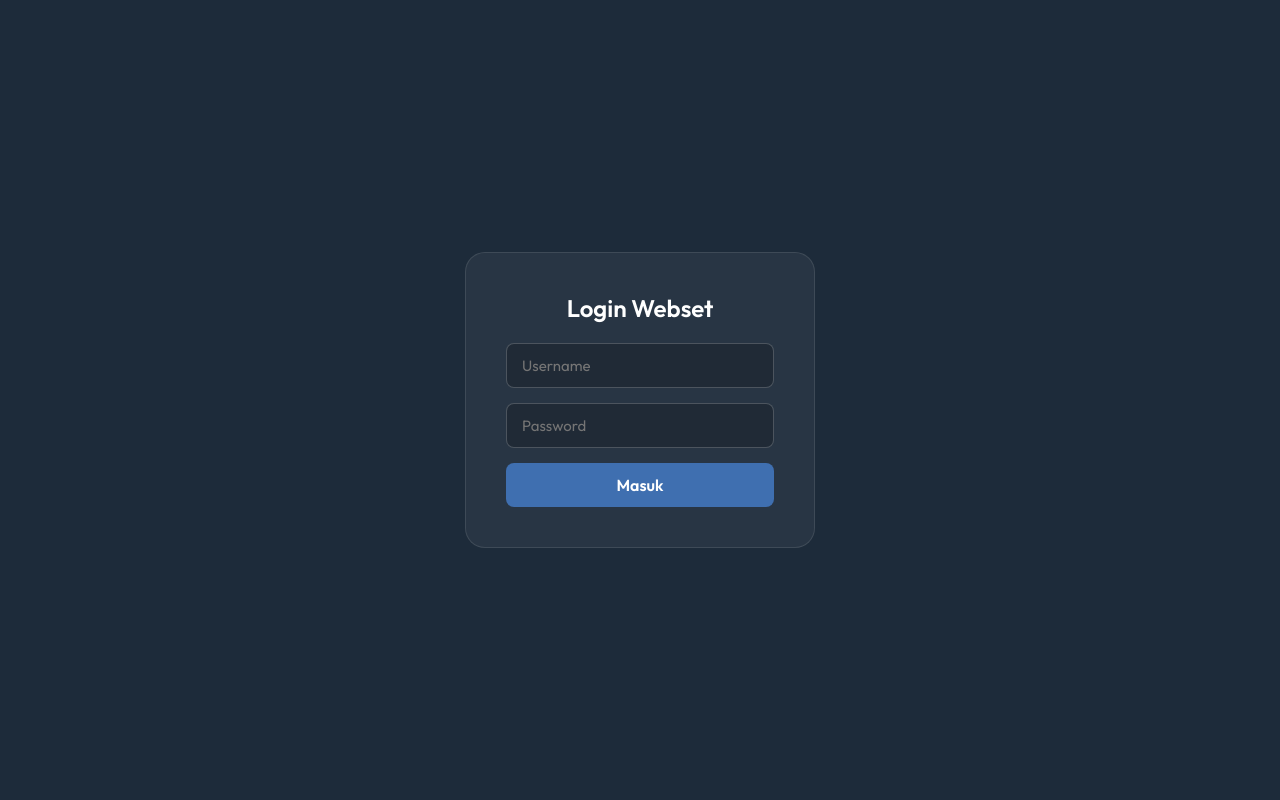
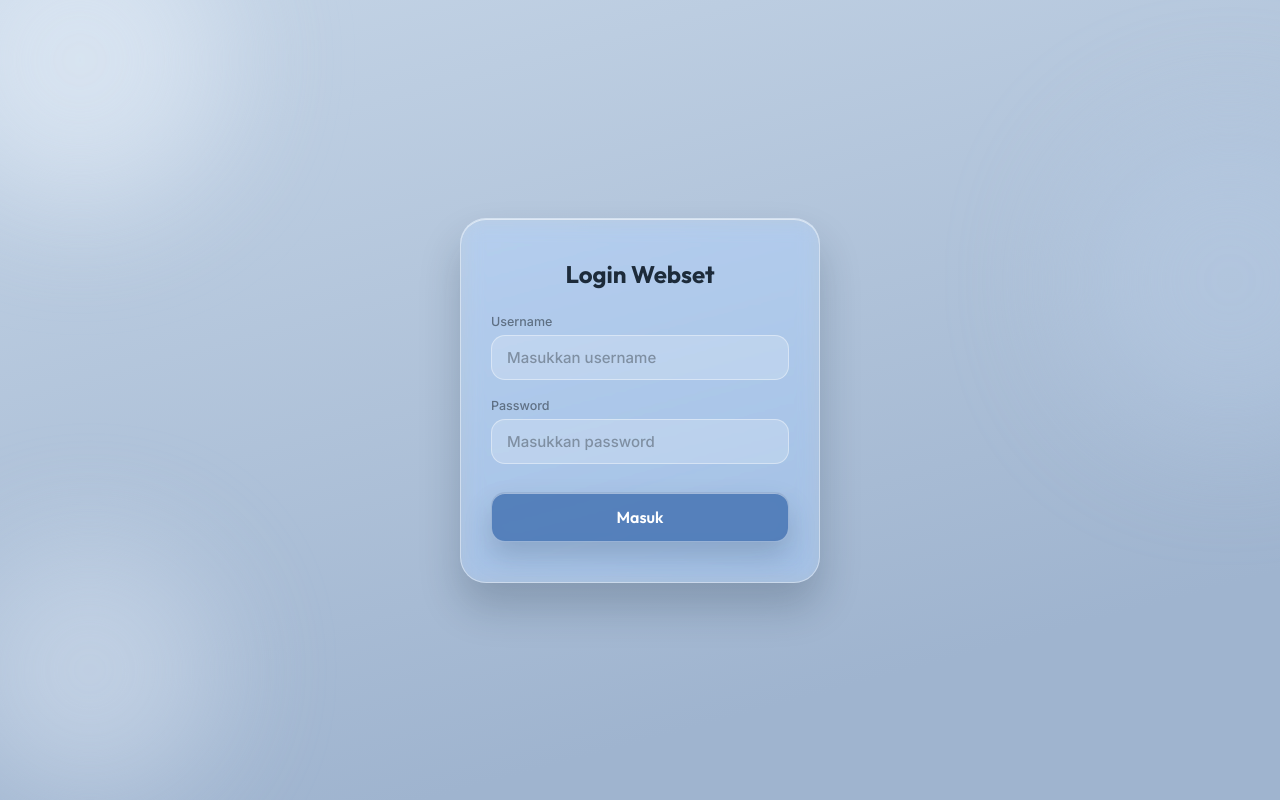
Before and after one commit to Doken123/web-set, a website: page index.html in a window 1280 px wide. Drawn offline with Linux system fonts and the light colour scheme.

Commit message:
Update index.html

```diff
--- a/index.html
+++ b/index.html
@@ -4,34 +4,141 @@
 <meta charset="UTF-8">
 <meta name="viewport" content="width=device-width, initial-scale=1.0">
 <title>Login Webset</title>
-<link href="https://fonts.googleapis.com/css2?family=Outfit:wght@400;600&display=swap" rel="stylesheet">
+<link rel="preconnect" href="https://fonts.googleapis.com">
+<link href="https://fonts.googleapis.com/css2?family=Outfit:wght@400;600;700&family=Inter:wght@400;500&display=swap" rel="stylesheet">
 <style>
-    * { box-sizing: border-box; margin: 0; padding: 0; font-family: 'Outfit', sans-serif; }
-    body { background: #1d2b3a; display: flex; justify-content: center; align-items: center; min-height: 100vh; color: #fff; }
-    .login-box { background: rgba(255,255,255,0.05); padding: 40px; border-radius: 20px; border: 1px solid rgba(255,255,255,0.1); width: 100%; max-width: 350px; text-align: center; }
-    h2 { margin-bottom: 20px; font-weight: 600; }
-    .input { width: 100%; padding: 12px 15px; margin-bottom: 15px; border-radius: 8px; border: 1px solid rgba(255,255,255,0.2); background: rgba(0,0,0,0.2); color: #fff; outline: none; font-size: 15px; }
-    .input:focus { border-color: #3f6fb0; }
-    .btn { width: 100%; padding: 12px; border: none; border-radius: 8px; background: #3f6fb0; color: #fff; font-weight: 600; font-size: 16px; cursor: pointer; transition: 0.2s; }
-    .btn:active { transform: scale(0.98); }
-    #error { color: #ff6b6b; font-size: 13px; margin-bottom: 10px; display: none; }
+    :root{
+        --bg-1:#c4d4e6;
+        --bg-2:#9fb4cf;
+        --ink:#1d2b3a;
+        --muted:#5f7084;
+        --blue:#3f6fb0;
+    }
+    * { box-sizing: border-box; margin: 0; padding: 0; font-family: 'Inter', sans-serif; }
+    body {
+        background: linear-gradient(165deg, var(--bg-1), var(--bg-2) 80%);
+        display: flex;
+        justify-content: center;
+        align-items: center;
+        min-height: 100vh;
+        color: var(--ink);
+        overflow: hidden;
+    }
+
+    /* Efek Blob Background */
+    .blob { position: fixed; border-radius: 50%; filter: blur(60px); z-index: 0; pointer-events: none; }
+    .b1 { width: 300px; height: 300px; top: -90px; left: -70px; background: #eaf2fb; opacity: .55; }
+    .b2 { width: 320px; height: 320px; top: 120px; right: -110px; background: #b7cbe4; opacity: .5; }
+    .b3 { width: 260px; height: 260px; bottom: 0; left: -40px; background: #dfe9f6; opacity: .45; }
+
+    /* Card Glassmorphism */
+    .login-box {
+        position: relative;
+        z-index: 1;
+        background: rgba(255,255,255,.1);
+        backdrop-filter: blur(10px) saturate(160%);
+        -webkit-backdrop-filter: blur(10px) saturate(160%);
+        border: 1px solid rgba(255,255,255,.4);
+        padding: 40px 30px;
+        border-radius: 26px;
+        box-shadow: 0 1px 0 rgba(255,255,255,.55) inset, 0 24px 40px rgba(20,35,55,.22);
+        width: 100%;
+        max-width: 360px;
+        text-align: center;
+    }
+
+    .login-box h2 {
+        font-family: 'Outfit', sans-serif;
+        font-size: 24px;
+        font-weight: 700;
+        margin-bottom: 25px;
+        color: var(--ink);
+    }
+
+    .input-group { margin-bottom: 18px; text-align: left; }
+    .input-group label { font-size: 12.5px; color: var(--muted); margin-bottom: 6px; display: block; font-weight: 500; }
+    .input {
+        width: 100%;
+        padding: 12px 15px;
+        border-radius: 14px;
+        border: 1px solid rgba(255,255,255,.4);
+        background: rgba(255,255,255,.2);
+        color: var(--ink);
+        outline: none;
+        font-size: 15px;
+        font-weight: 500;
+        transition: box-shadow .2s, border-color .2s;
+    }
+    .input::placeholder { color: #7f8fa2; }
+    .input:focus {
+        border-color: rgba(63,111,176,.8);
+        background: rgba(255,255,255,.4);
+        box-shadow: 0 0 0 4px rgba(63,111,176,.15);
+    }
+
+    .btn {
+        width: 100%;
+        padding: 14px;
+        border: 1px solid rgba(255,255,255,.4);
+        border-radius: 14px;
+        background: rgba(63,111,176,.8);
+        backdrop-filter: blur(10px);
+        color: #fff;
+        font-family: 'Outfit', sans-serif;
+        font-weight: 600;
+        font-size: 16px;
+        cursor: pointer;
+        transition: 0.2s;
+        margin-top: 10px;
+        box-shadow: 0 1px 0 rgba(255,255,255,.45) inset, 0 14px 28px rgba(30,50,75,.2);
+    }
+    .btn:active { transform: scale(0.97); }
+
+    #error {
+        color: #ff6b6b;
+        font-size: 13px;
+        margin-bottom: 15px;
+        display: none;
+        background: rgba(255,0,0,0.1);
+        padding: 8px;
+        border-radius: 8px;
+    }
 </style>
 </head>
 <body>
 
+<div class="blob b1"></div>
+<div class="blob b2"></div>
+<div class="blob b3"></div>
+
 <div class="login-box">
     <h2>Login Webset</h2>
     <div id="error">Username atau password salah!</div>
-    <input type="text" id="username" class="input" placeholder="Username">
-    <input type="password" id="password" class="input" placeholder="Password">
+
+    <div class="input-group">
+        <label>Username</label>
+        <input type="text" id="username" class="input" placeholder="Masukkan username">
+    </div>
+
+    <div class="input-group">
+        <label>Password</label>
+        <input type="password" id="password" class="input" placeholder="Masukkan password">
+    </div>
+
     <button class="btn" onclick="loginWebset()">Masuk</button>
 </div>
 
 <script>
+    // Cek kalo udah login, langsung lempar ke dashboard
+    if (localStorage.getItem('web_session')) {
+        window.location.href = '/dashboard.html';
+    }
+
     async function loginWebset() {
         const user = document.getElementById('username').value;
         const pass = document.getElementById('password').value;
         const errorDiv = document.getElementById('error');
+        const btn = document.querySelector('.btn');
 
         errorDiv.style.display = 'none';
 
@@ -40,6 +147,9 @@
             errorDiv.style.display = 'block';
             return;
         }
+
+        btn.innerText = "Memproses...";
+        btn.disabled = true;
 
         try {
             const res = await fetch('/api/auth', {
@@ -58,12 +168,21 @@
             } else {
                 errorDiv.innerText = data.error;
                 errorDiv.style.display = 'block';
+                btn.innerText = "Masuk";
+                btn.disabled = false;
             }
         } catch (e) {
             errorDiv.innerText = "Error Koneksi: " + e.message;
             errorDiv.style.display = 'block';
+            btn.innerText = "Masuk";
+            btn.disabled = false;
         }
     }
+
+    // Support tombol Enter
+    document.getElementById('password').addEventListener('keypress', function(e) {
+        if (e.key === 'Enter') { loginWebset(); }
+    });
 </script>
 </body>
 </html>
```
